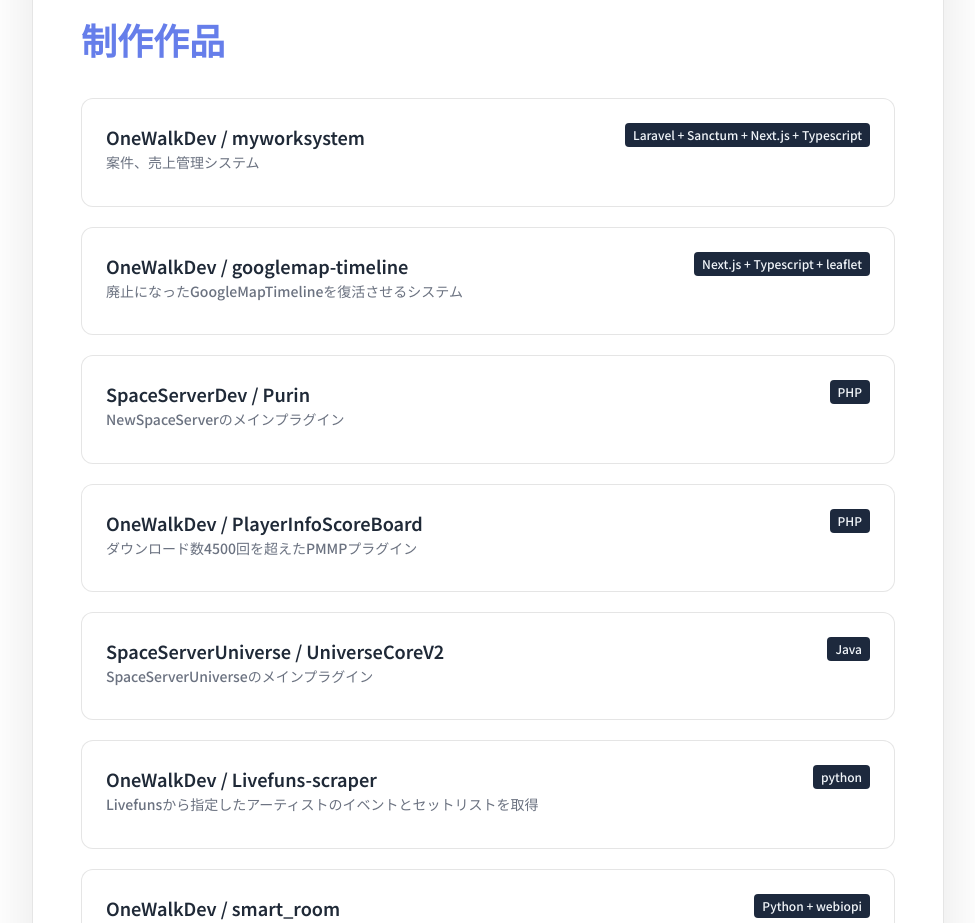
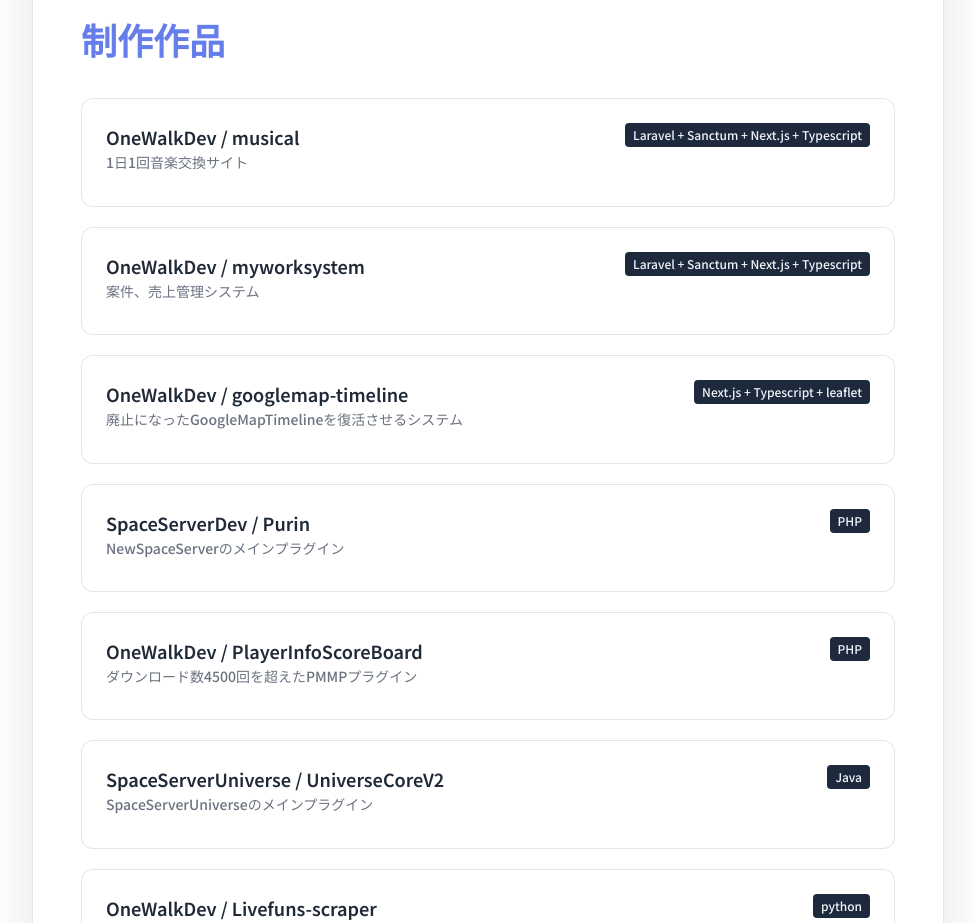
Before and after one commit to OneWalkDev/new-homepage, a Next.js app: page / in a window 1280 px wide. Shown: the part 2840-3763 px from the top of the page, without its empty margins (152-1127 px from the left). Built offline with nearby package versions, Linux system fonts and the light colour scheme.

Commit message:
add musical

```diff
--- a/src/app/page.tsx
+++ b/src/app/page.tsx
@@ -77,6 +77,7 @@
 };
 
 const repoShowcases: RepoShowcase[] = [
+  { owner: "OneWalkDev", name: "musical" , "description": "1日1回音楽交換サイト", "language": "Laravel + Sanctum + Next.js + Typescript"},
   { owner: "OneWalkDev", name: "myworksystem" , "description": "案件、売上管理システム", "language": "Laravel + Sanctum + Next.js + Typescript"},
   { owner: "OneWalkDev", name: "googlemap-timeline", "description": "廃止になったGoogleMapTimelineを復活させるシステム", "language": "Next.js + Typescript + leaflet"},
   { owner: "SpaceServerDev", name: "Purin" , description: "NewSpaceServerのメインプラグイン", language: "PHP"},
```
